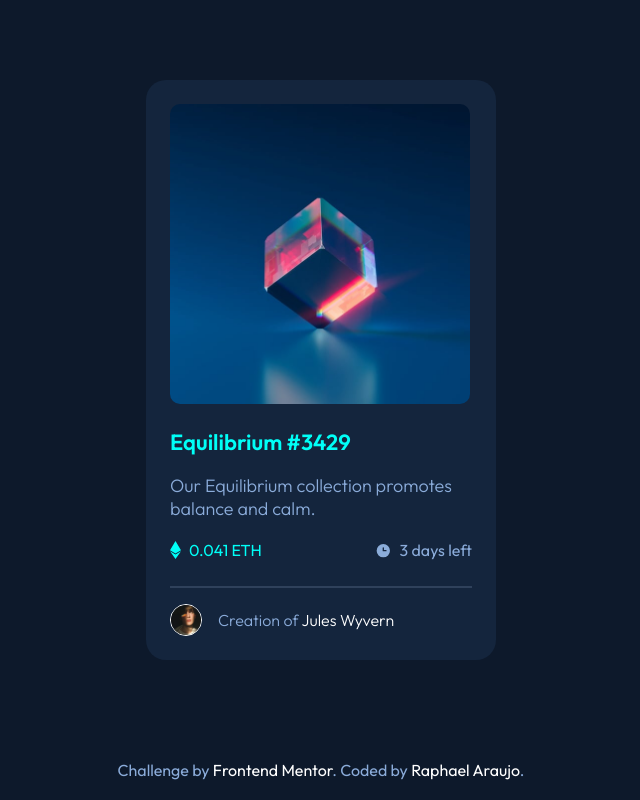
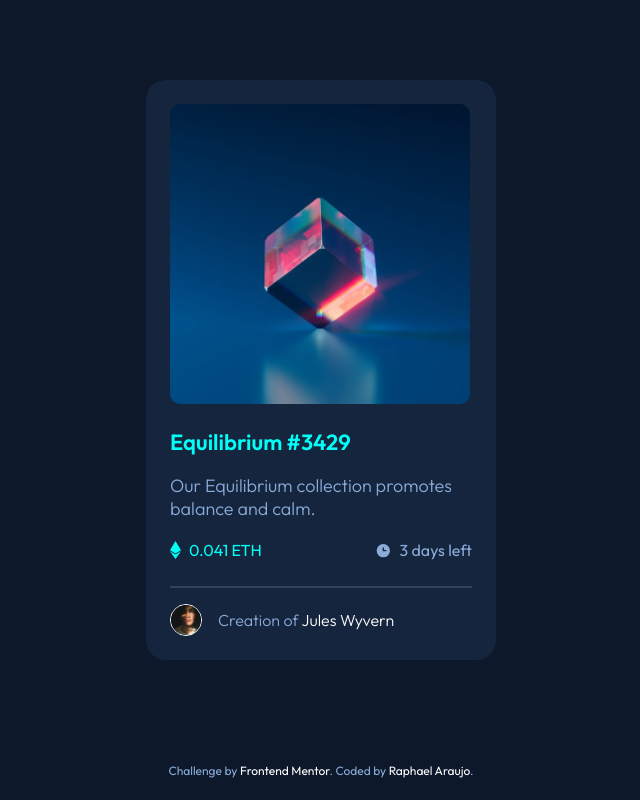
Before and after one commit to rwsaraujo/nft-preview-card-component, a website: page index.html in a window 1280 px wide. Shown: the whole page, without its empty margins (319-959 px from the left). Drawn offline with Linux system fonts and the light colour scheme.

Commit message:
change footer font-size

```diff
--- a/src/style/_footer.scss
+++ b/src/style/_footer.scss
@@ -5,11 +5,15 @@ footer {
   color: colors.$soft-blue;
   font-weight: 300;
 
-  a {
-    color: colors.$white;
+  p {
+    font-size: 0.75rem;
+    a {
+      font-size: 0.75rem;
+      color: colors.$white;
 
-    &:hover {
-      color: colors.$cyan;
+      &:hover {
+        color: colors.$cyan;
+      }
     }
   }
 }
```
Also changed, not shown: build/style/style.css, 1 other file.
